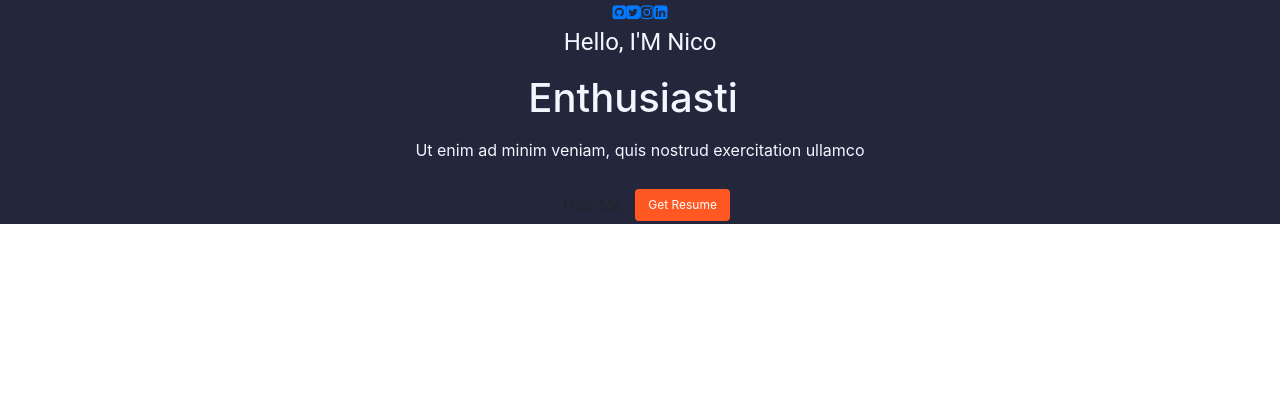
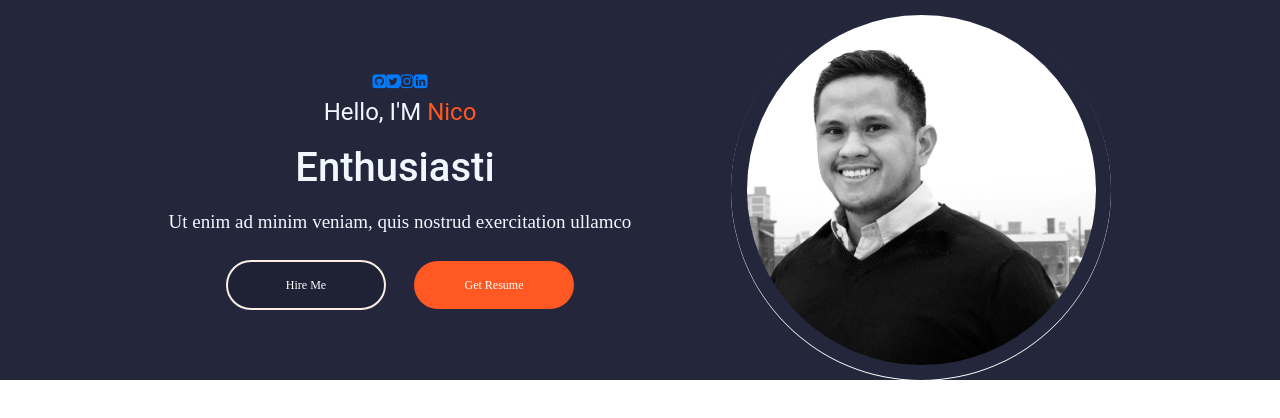
Before and after one commit to nic0mp/Nico-2Port, a React (Create React App) app in the folder client/: page / in a window 1280 px wide. Shown: the top 418 px of the page. Built offline with nearby package versions, Linux system fonts and the light colour scheme; a web font is replaced by a local one.

Commit message:
update index and profile css

```diff
--- a/client/src/PortfolioContainer/Home/Profile.css
+++ b/client/src/PortfolioContainer/Home/Profile.css
@@ -1,4 +1,4 @@
-.profile-container{
+.profile-container {
   display: flex;
   align-items: center;
   text-align: center;
@@ -24,3 +24,51 @@
   flex-direction: column;
   margin: 14px 0 24px 0;
 }
+
+.profile-details-role h1 {
+  font-size: 40px;
+  font-family: "Roboto";
+}
+
+.primary-text {
+  color: (--white);
+}
+
+.highlighted-text {
+  color: var(--dark-orange);
+}
+
+.profile-role-tagline {
+  font-size: 19px;
+  margin: 5px 0 0 0;
+}
+
+.profile-options .highlighted-btn {
+  margin: 0 0 0 28px;
+}
+.profile-options .highlighted-btn:hover {
+  margin: 0 0 0 28px;
+  background-color: cornsilk;
+  color: #111;
+}
+
+.profile-picture {
+  display: flex;
+  align-items: center;
+  justify-content: center;
+  box-shadow: 0 1px 0px 0px var(--white);
+  border-radius: 50%;
+  height: 380px;
+  width: 380px;
+  margin: 0 0px 0 100px;
+}
+
+.profile-picture-background {
+    height: 92%;
+    width: 92%;
+    background-image: url('../../Assets/Home/LI2k17.jpg');
+    background-size: cover;
+    border-radius: 50%;
+    background-repeat: no-repeat;
+    background-position: center;
+}
--- a/client/src/index.css
+++ b/client/src/index.css
@@ -1,4 +1,56 @@
+* {
+  outline: none;
+}
 
+body {
+  margin: 0;
+  overflow-y: overlay;
+  font-family: "Poppins Regular";
+  -webkit-font-smoothing: antialiased;
+  -moz-osx-font-smoothing: grayscale;
+}
+
+code {
+  font-family: source-code-pro, Menlo, Monaco, Consolas, "Courier New",
+    monospace;
+}
+
+::-webkit-scrollbar {
+  width: 6px !important;
+  height: 6px !important;
+}
+
+body ::-webkit-scrollbar-thumb {
+  background-color: hsla(0, 0%, 100%, 0.16);
+}
+
+::-webkit-scrollbar-thumb {
+  background-color: rgba(0, 0, 0, 0.2);
+}
+
+::-webkit-scrollbar-track {
+  background: hsla(0, 0%, 100%, 0.1);
+}
+
+.btn {
+  border-radius: 50px;
+  padding: 14px 0;
+  width: 160px;
+  cursor: pointer;
+  transition: 0.2s;
+  font-family: "Poppins SemiBold";
+}
+
+.btn:active {
+  transform: translateY(2px);
+}
+
+.primary-btn {
+  color: var(--white);
+  border: 2px solid linen;
+  font-size: 12px;
+  background-color: #1f2235;
+}
 /* @media only screen and (max-width: 414px) {
   .primary-btn {
     font-size: 13px;
```
Lines whose indentation alone changed are shown as unchanged.
